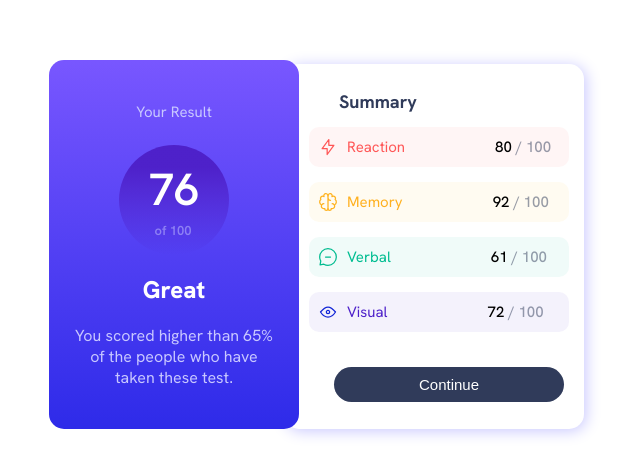
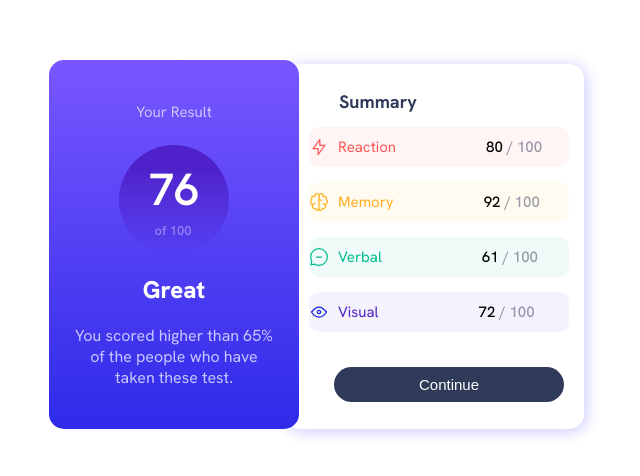
Before and after one commit to kxtara/Results-Summary, a plain HTML site: page index.html in a window 1280 px wide. Shown: the part 154-630 px from the top of the page, without its empty margins (331-971 px from the left). Drawn offline with Linux system fonts and the light colour scheme.

Commit message:
changed svg elements to img elements

```diff
--- a/index.html
+++ b/index.html
@@ -32,21 +32,9 @@
         <h1 id="summary">Summary</h1>
         <!--reaction result-->
         <div class="tabs reaction">
-          <svg
-            xmlns="http://www.w3.org/2000/svg"
-            width="20"
-            height="20"
-            fill="none"
-            viewBox="0 0 20 20"
-          >
-            <path
-              stroke="#F55"
-              stroke-linecap="round"
-              stroke-linejoin="round"
-              stroke-width="1.25"
-              d="M10.833 8.333V2.5l-6.666 9.167h5V17.5l6.666-9.167h-5Z"
-            />
-          </svg>
+
+          <img src="images/icon-reaction.svg" alt="icon of lightning bolt"/>
+
           <span id="reaction" class="summary-titles"> Reaction </span>
           <span class="tab-results">
             80
@@ -55,35 +43,9 @@
         </div>
         <!--memory result-->
         <div class="tabs memory">
-          <svg
-            xmlns="http://www.w3.org/2000/svg"
-            width="20"
-            height="20"
-            fill="none"
-            viewBox="0 0 20 20"
-          >
-            <path
-              stroke="#FFB21E"
-              stroke-linecap="round"
-              stroke-linejoin="round"
-              stroke-width="1.25"
-              d="M5.833 11.667a2.5 2.5 0 1 0 .834 4.858"
-            />
-            <path
-              stroke="#FFB21E"
-              stroke-linecap="round"
-              stroke-linejoin="round"
-              stroke-width="1.25"
-              d="M3.553 13.004a3.333 3.333 0 0 1-.728-5.53m.025-.067a2.083 2.083 0 0 1 2.983-2.824m.199.054A2.083 2.083 0 1 1 10 3.75v12.917a1.667 1.667 0 0 1-3.333 0M10 5.833a2.5 2.5 0 0 0 2.5 2.5m1.667 3.334a2.5 2.5 0 1 1-.834 4.858"
-            />
-            <path
-              stroke="#FFB21E"
-              stroke-linecap="round"
-              stroke-linejoin="round"
-              stroke-width="1.25"
-              d="M16.447 13.004a3.334 3.334 0 0 0 .728-5.53m-.025-.067a2.083 2.083 0 0 0-2.983-2.824M10 3.75a2.085 2.085 0 0 1 2.538-2.033 2.084 2.084 0 0 1 1.43 2.92m-.635 12.03a1.667 1.667 0 0 1-3.333 0"
-            />
-          </svg>
+
+          <img src="images/icon-memory.svg" alt="icon of a brain"/>
+
           <span id="memory" class="summary-titles">Memory </span>
           <span class="tab-results">
             92
@@ -92,25 +54,9 @@
         </div>
         <!--verbal result-->
         <div class="tabs verbal">
-          <svg
-            xmlns="http://www.w3.org/2000/svg"
-            width="20"
-            height="20"
-            fill="none"
-<<<<<<< HEAD
-            viewBox="0 0 20 20"
-=======
-            viewBox="0 0 20 20"
->>>>>>> e69914deaf28e04f228da6fffb8e41c282a8a821
-          >
-            <path
-              stroke="#00BB8F"
-              stroke-linecap="round"
-              stroke-linejoin="round"
-              stroke-width="1.25"
-              d="M7.5 10h5M10 18.333A8.333 8.333 0 1 0 1.667 10c0 1.518.406 2.942 1.115 4.167l-.699 3.75 3.75-.699A8.295 8.295 0 0 0 10 18.333Z"
-            />
-          </svg>
+
+          <img src="images/icon-verbal.svg" alt="chat icon"/>
+
           <span id="verbal" class="summary-titles">Verbal</span>
           <span class="tab-results"
             >61
@@ -119,28 +65,9 @@
         </div>
         <!--visual result-->
         <div class="tabs visual">
-          <svg
-            xmlns="http://www.w3.org/2000/svg"
-            width="20"
-            height="20"
-            fill="none"
-            viewBox="0 0 20 20"
-          >
-            <path
-              stroke="#1125D6"
-              stroke-linecap="round"
-              stroke-linejoin="round"
-              stroke-width="1.25"
-              d="M10 11.667a1.667 1.667 0 1 0 0-3.334 1.667 1.667 0 0 0 0 3.334Z"
-            />
-            <path
-              stroke="#1125D6"
-              stroke-linecap="round"
-              stroke-linejoin="round"
-              stroke-width="1.25"
-              d="M17.5 10c-1.574 2.492-4.402 5-7.5 5s-5.926-2.508-7.5-5C4.416 7.632 6.66 5 10 5s5.584 2.632 7.5 5Z"
-            />
-          </svg>
+
+          <img src="images/icon-visual.svg" alt="icon of an eye"/>
+
           <span id="visual" class="summary-titles">Visual</span>
           <span class="tab-results"
             >72
```
